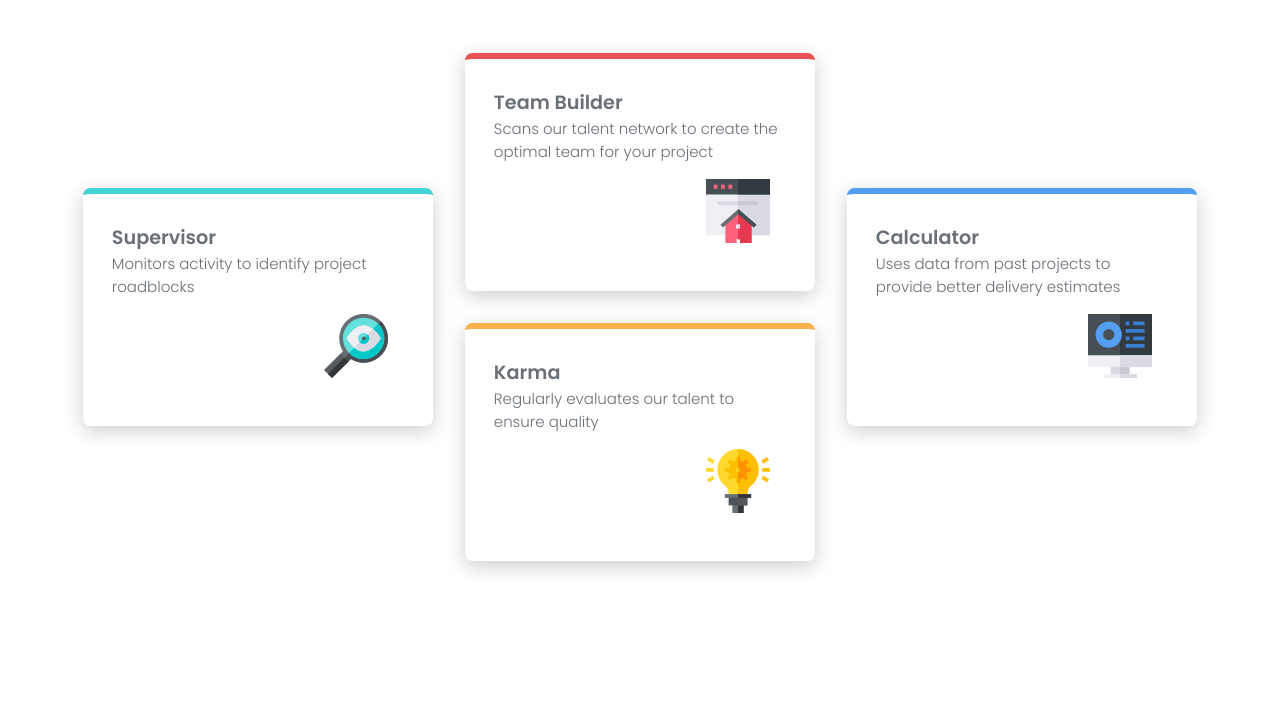
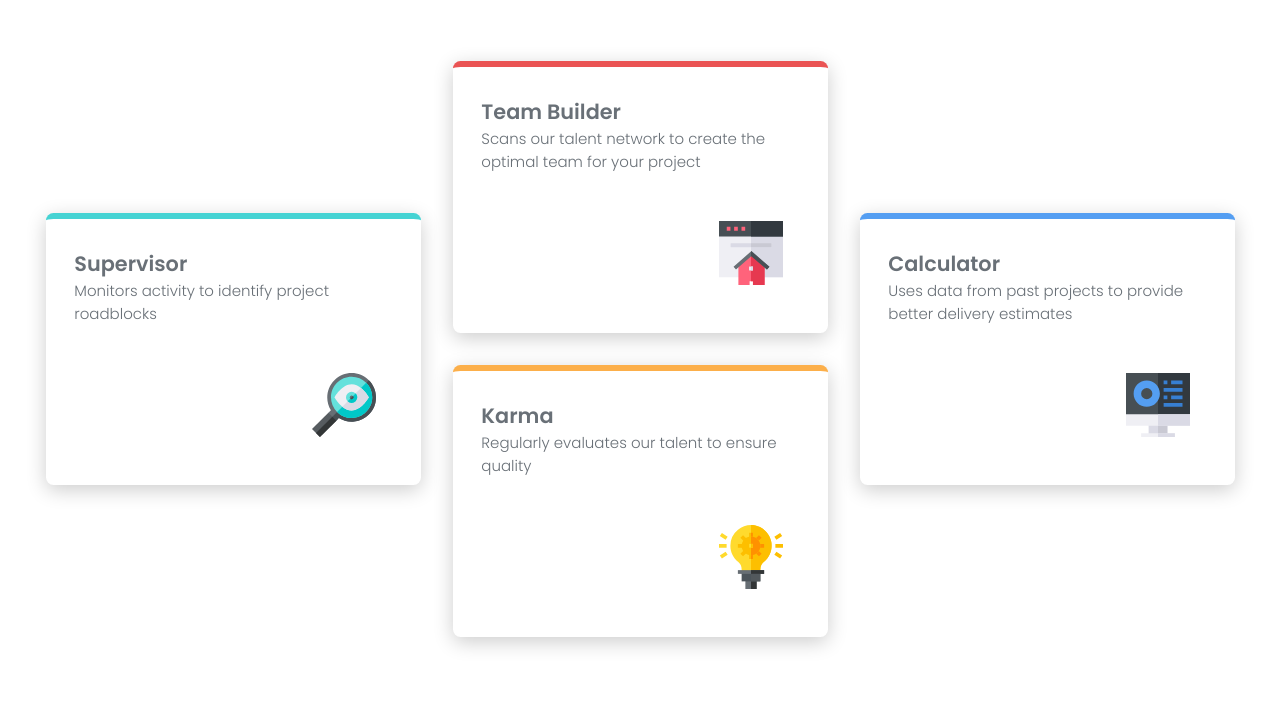
Before and after one commit to jamurai77/FourCardFeature-FEM, a plain HTML site: page index.html in a window 1280 px wide. Shown: the part 303-1021 px from the top of the page. Drawn offline with Linux system fonts and the light colour scheme.

Commit message:
Bigger cards

```diff
--- a/index.css
+++ b/index.css
@@ -33,12 +33,12 @@ main {
 }
 
 .subtitle {
-    /* font-size: clamp(.9375, 1vw, 1rem); */
+    font-size: clamp(.9375, 2vw, 2rem);
     max-width: 500px;
 }
 
 h1 {
-    font-size: clamp(1.5rem, 2.7vw, 5rem);
+    font-size: clamp(1.5rem, 2.8vw, 5rem);
     color: hsl(212, 6%, 44%);
     font-weight: 200;
     margin-bottom: 1rem;
@@ -57,9 +57,13 @@ span {
     background: white;
     box-shadow: 0 5px 20px rgba(0, 0, 0, 0.2);
     margin-top: 2rem;
-    max-width: 350px;
+    max-width: 375px;
     border-radius: .5em;
     border-top: 6px solid hsl(180, 62%, 55%);
+}
+
+.card p {
+    margin-bottom: 2rem;
 }
 
 .icon {
@@ -69,7 +73,7 @@ span {
 }
 
 h2 {
-    font-size: 1.2rem;
+    font-size: 1.3rem;
     font-weight: 600;
 }
 
```
